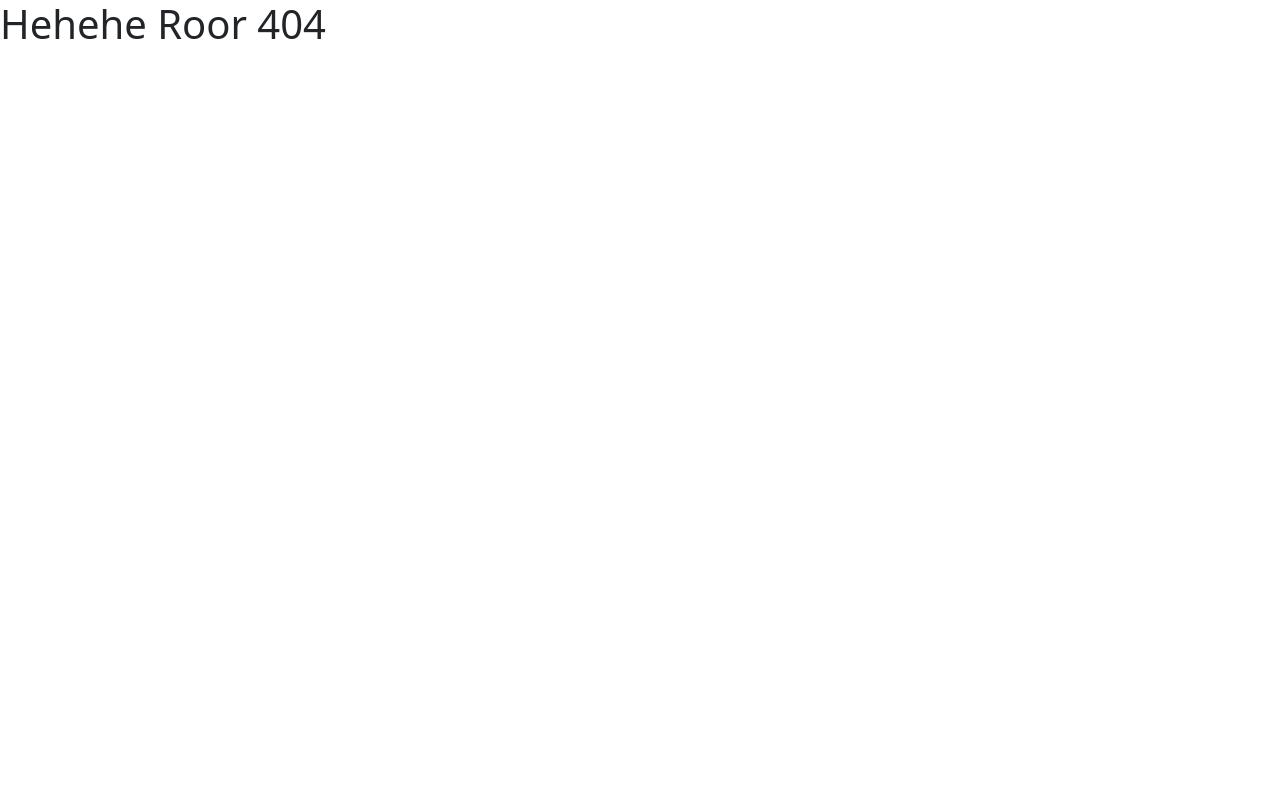
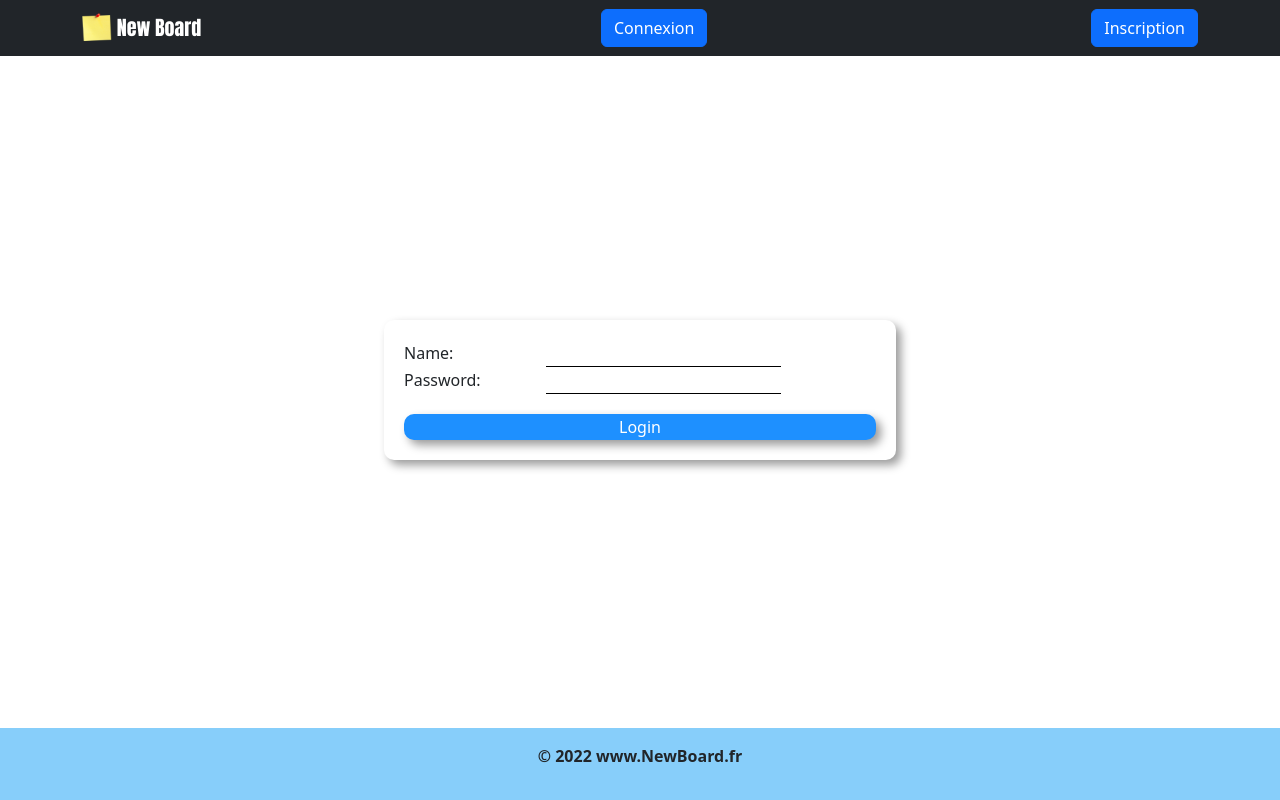
Before and after one commit to emerickCHALET/NewBoard, a React (Create React App) app in the folder newboard/: page /inscription in a window 1280 px wide. Before the commit this address had no page. Built offline with nearby package versions, Linux system fonts and the light colour scheme.

Commit message:
formulaire + css

```diff
--- a/newboard/src/App.tsx
+++ b/newboard/src/App.tsx
@@ -4,6 +4,7 @@ import Footer from "./components/Footer";
 import Home from "./components/Home";
 import {BrowserRouter,Routes, Route} from "react-router-dom";
 import HomePage from "./pages/Home";
+import InscriptionPage from "./pages/Insciption";
 import ErrorPage from "./pages/Error";
 
 const MainPage = () => {
@@ -24,6 +25,7 @@ export default function App(){
             <Route path="/" element={<MainPage/>}/>
             <Route path="home" element={<HomePage/>}/>
             <Route path="*" element={<ErrorPage/>}/>
+            <Route path="inscription" element={<InscriptionPage/>}/>
         </Routes>
         </BrowserRouter>
     );
--- a/newboard/src/components/NavbarHome.tsx
+++ b/newboard/src/components/NavbarHome.tsx
@@ -22,6 +22,7 @@ const NavbarHome = () => {
                 </Navbar.Brand>
                 <Navbar.Toggle />
                 <Button onClick={() => navigate("/home")}>Connexion</Button>
+                <Button onClick={() => navigate("/inscription")}>Inscription</Button>
             </Container>
         </Navbar>
     )
--- a/newboard/src/index.css
+++ b/newboard/src/index.css
@@ -1,3 +1,9 @@
+:root{
+  --shadow: 5px 5px 10px rgba(0,0,0,0.4);
+  --radius: 10px;
+}
+
+
 body {
   margin: 0;
   font-family: -apple-system, BlinkMacSystemFont, 'Segoe UI', 'Roboto', 'Oxygen',
@@ -18,7 +24,7 @@ code {
   margin-top: 1rem;
   padding: 1rem;
   background-color: lightskyblue;
-  position: fixed;
+  position: absolute;
   bottom: 0;
   left: 0;
   width: 100%;
@@ -84,3 +90,45 @@ html, body {
 .family-font-first{
   font-family: Impact,sans-serif;
 }
+
+
+
+/* INSCRIPTION */
+
+.inscription-wrap{
+  display: flex;
+  justify-content: center;
+
+}
+
+.form-inscription{
+  width: 40%;
+  position: absolute;
+  top: 40%;
+  padding: 20px;
+  background-color: white;
+  border-radius: var(--radius);
+  box-shadow: var(--shadow);
+}
+
+label{
+  width: 30%;
+}
+
+input{
+  margin-left: 30px;
+  border: none;
+  border-bottom: solid 1px black;
+  outline: 0;
+}
+
+.form-button{
+  appearance: none;
+  border: none;
+  color: white;
+  background-color: dodgerblue;
+  border-radius: var(--radius);
+  box-shadow: var(--shadow);
+  width: 100%;
+  margin-top: 20px;
+}
--- /dev/null
+++ b/newboard/src/pages/Insciption.tsx
@@ -0,0 +1,52 @@
+import React from 'react';
+import type {FormEvent} from "react";
+import NavbarHome from "../components/NavbarHome";
+import Footer from "../components/Footer";
+import '../index.css';
+
+const sendForm = async (event: FormEvent<HTMLFormElement>) => {
+    event.preventDefault()
+
+    const {name, password} = event.target as typeof event.target & {
+        name: {value: string}
+        password: {value: string}
+    }
+
+    console.log(name.value, password.value)
+
+    /*await fetch('/route', {
+        headers: {
+            'Content-Type' : 'application/json'
+        },
+        method: 'POST',
+        body: JSON.stringify({
+            name: name.value,
+            password: password.value
+        })
+    })*/
+}
+
+const InscriptionPage = () => {
+    return (
+        <div className="wrap">
+            <NavbarHome/>
+            <div className="inscription-wrap">
+            <form className="form-inscription" onSubmit={evt =>{sendForm(evt)}}>
+                <fieldset className={"field-area"}>
+                    <label htmlFor="name">Name:</label>
+                    <input type="text" id={"name"} />
+                </fieldset>
+                <fieldset className={"field-area"}>
+                    <label htmlFor={"password"}>Password:</label>
+                    <input type={"password"} id={"password"} />
+                </fieldset>
+                <button className={"form-button"} type={"submit"}>Login</button>
+            </form>
+            </div>
+            <Footer/>
+        </div>
+
+    )
+}
+
+export default InscriptionPage;
```
Also changed, not shown: 2 other files (tests, documents, lock files or other folders).
